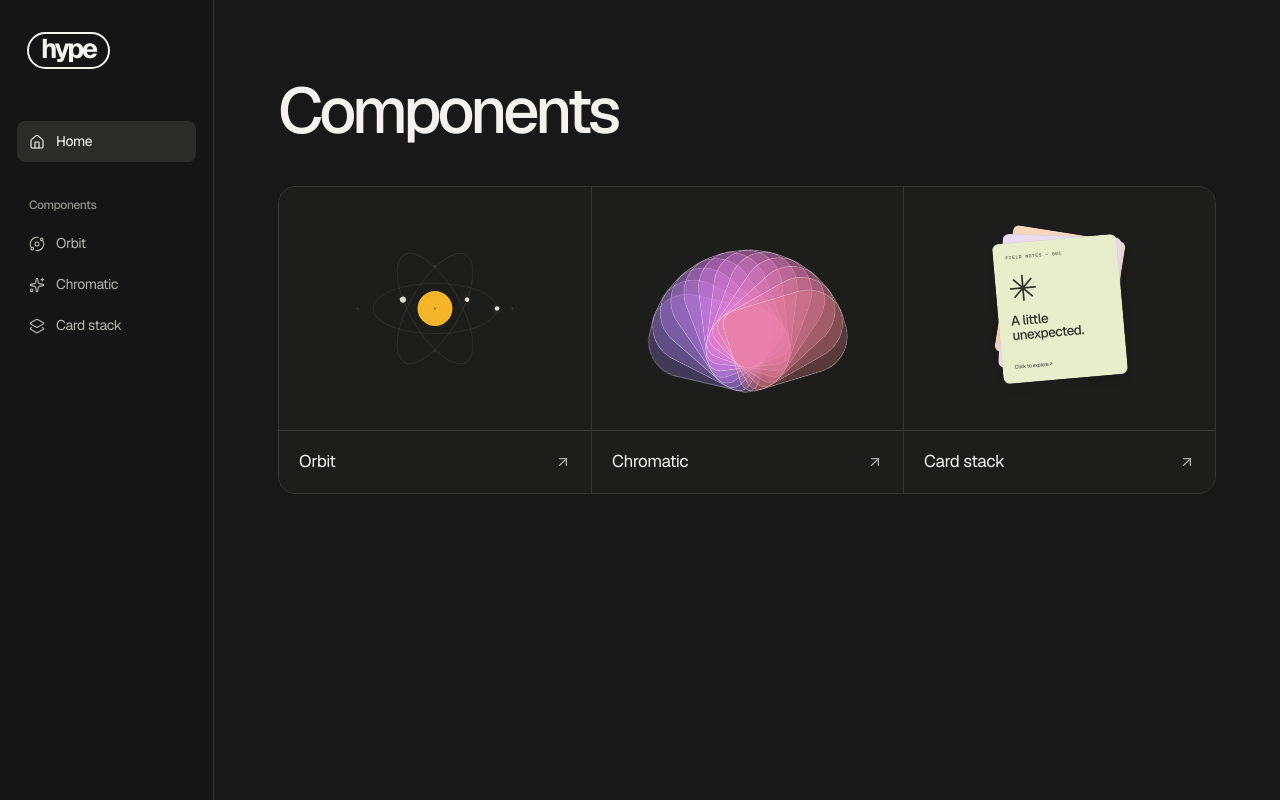
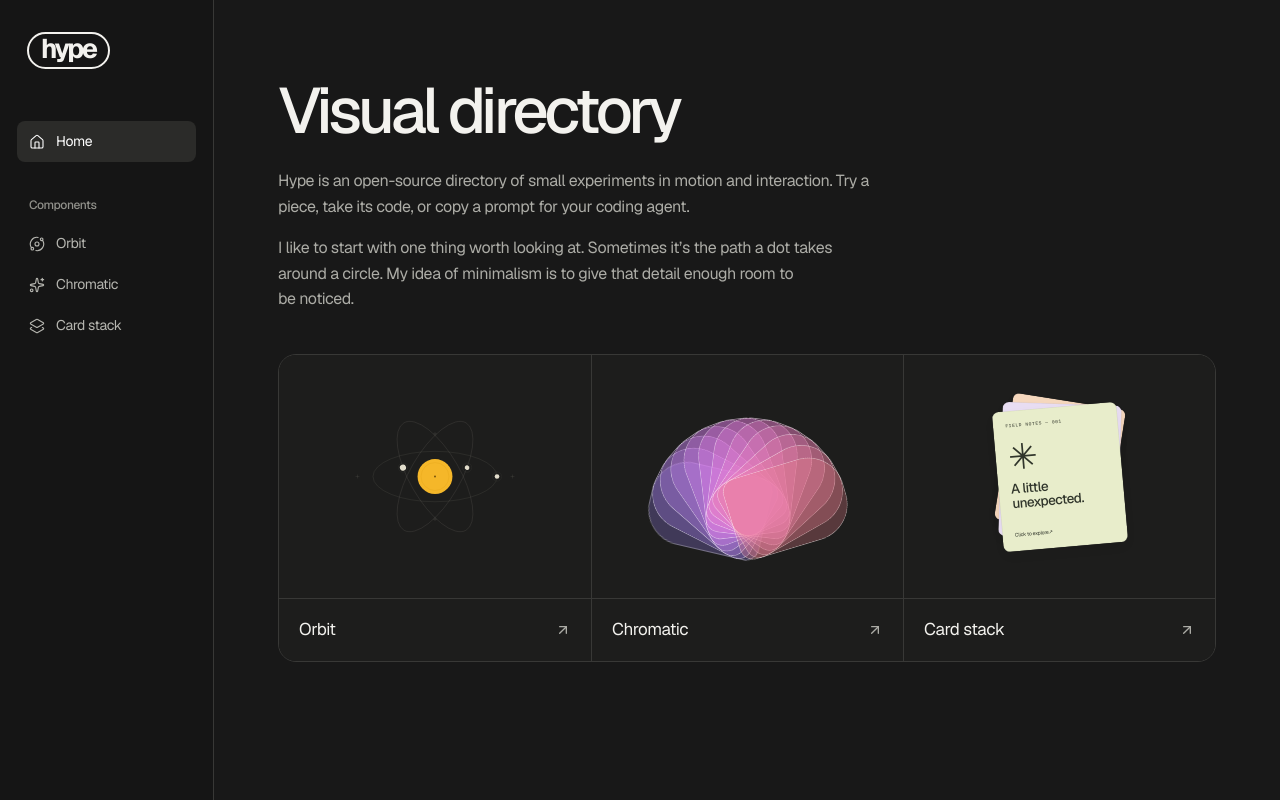
Before and after one commit to yash-dot-com/hyper, a Next.js app: page / in a window 1280 px wide. Built offline with nearby package versions, Linux system fonts and the light colour scheme.

Commit message:
Introduce Hype as a visual directory on Home

```diff
--- a/src/app/globals.css
+++ b/src/app/globals.css
@@ -178,3 +178,13 @@ h1 {font-weight:500;font-size:clamp(40px,5vw,72px);letter-spacing:-.065em;line-h
 @media(max-width:700px){.library{display:block}.rail{height:auto;z-index:2;border-right:0;border-bottom:1px solid var(--edge);padding:14px}.wordmark{font-size:23px}.menu-toggle{display:grid;place-items:center;width:36px;height:36px}.rail nav{display:none;margin-top:18px}.rail.open nav{display:block}.rail h2{margin-top:15px}.canvas{padding:34px 20px}.gallery{grid-template-columns:1fr;margin-top:24px}.tile+.tile{border-left:0;border-top:1px solid var(--edge)}.mini{height:200px}.detail-head{margin-bottom:14px}.editor{font-size:12px}.line i{width:36px;padding-right:9px}}
 
 .component-description { max-width: 54ch; margin: 0; padding-block-end: 24px; text-align: start; text-wrap: pretty; color: var(--quiet); font-size: 16px; line-height: 1.6; letter-spacing: -.015em; }
+
+.directory-intro p {
+  max-width: 56ch;
+  margin-top: 1rem;
+  color: var(--quiet);
+  font-size: 1rem;
+  line-height: 1.6;
+  text-wrap: pretty;
+}
+.directory-intro h1 + p { margin-top: 1.5rem; }
--- a/src/app/layout.tsx
+++ b/src/app/layout.tsx
@@ -13,8 +13,8 @@ const geistMono = Geist_Mono({
 });
 
 export const metadata: Metadata = {
-  title: "Hype — Component library",
-  description: "A collection of curious React components, animations, and visuals. Preview the details, copy the source, or hand the prompt to your coding agent.",
+  title: "Hype — Visual directory",
+  description: "An open-source directory of small experiments in motion and interaction. Preview the details, copy the source, or hand the prompt to your coding agent.",
 };
 
 export default function RootLayout({ children }: LayoutProps<"/">) {
--- a/src/components/showcase.tsx
+++ b/src/components/showcase.tsx
@@ -90,7 +90,7 @@ export function Showcase({ sources, highlighted }: { sources: string[]; highligh
       <div className="rail-head"><motion.a whileHover={{ rotate: -2, scale: 1.035 }} whileTap={{ rotate: 0, scale: 0.97 }} className="wordmark" href="#home" onClick={() => setOpen(false)}>hype</motion.a>
         <motion.button {...buttonGestures} className="menu-toggle" aria-expanded={open} aria-label="Component navigation" onClick={() => setOpen(!open)}>{open ? <X/> : <Menu/>}</motion.button>
       </div>
-      <nav aria-label="Library navigation" onClick={() => setOpen(false)}>
+      <nav aria-label="Directory navigation" onClick={() => setOpen(false)}>
         <a href="#home" aria-current={index === -1 ? "page" : undefined}><Home/>Home</a>
         <h2>Components</h2>
         {collection.map((item, i) => <a key={item.slug} href={'#' + item.slug} aria-current={index === i ? "page" : undefined}><item.icon/>{item.title}</a>)}
@@ -98,7 +98,11 @@ export function Showcase({ sources, highlighted }: { sources: string[]; highligh
     </aside>
     <main className="canvas" key={slug}>
       {index < 0 ? <>
-        <h1>Components</h1>
+        <header className="directory-intro">
+          <h1>Visual directory</h1>
+          <p>Hype is an open-source directory of small experiments in motion and interaction. Try a piece, take its code, or copy a prompt for your coding agent.</p>
+          <p>I like to start with one thing worth looking at. Sometimes it’s the path a dot takes around a circle. My idea of minimalism is to give that detail enough room to be noticed.</p>
+        </header>
         <div className="gallery">{collection.map(item => <article className={'tile art-' + item.slug} key={item.slug}>
           <div className="mini" inert aria-hidden="true"><item.preview playing={false}/></div>
           <a href={'#' + item.slug}>{item.title}<ArrowUpRight/></a>
```
